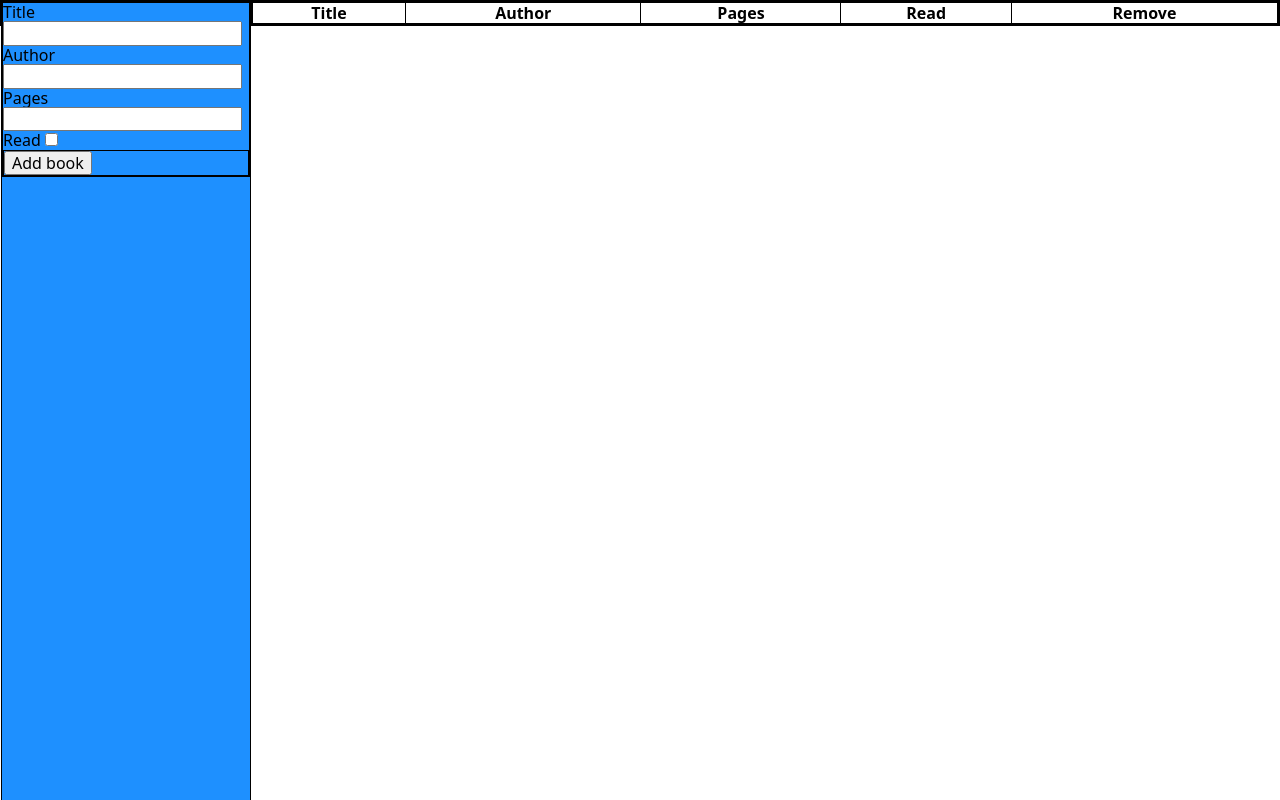
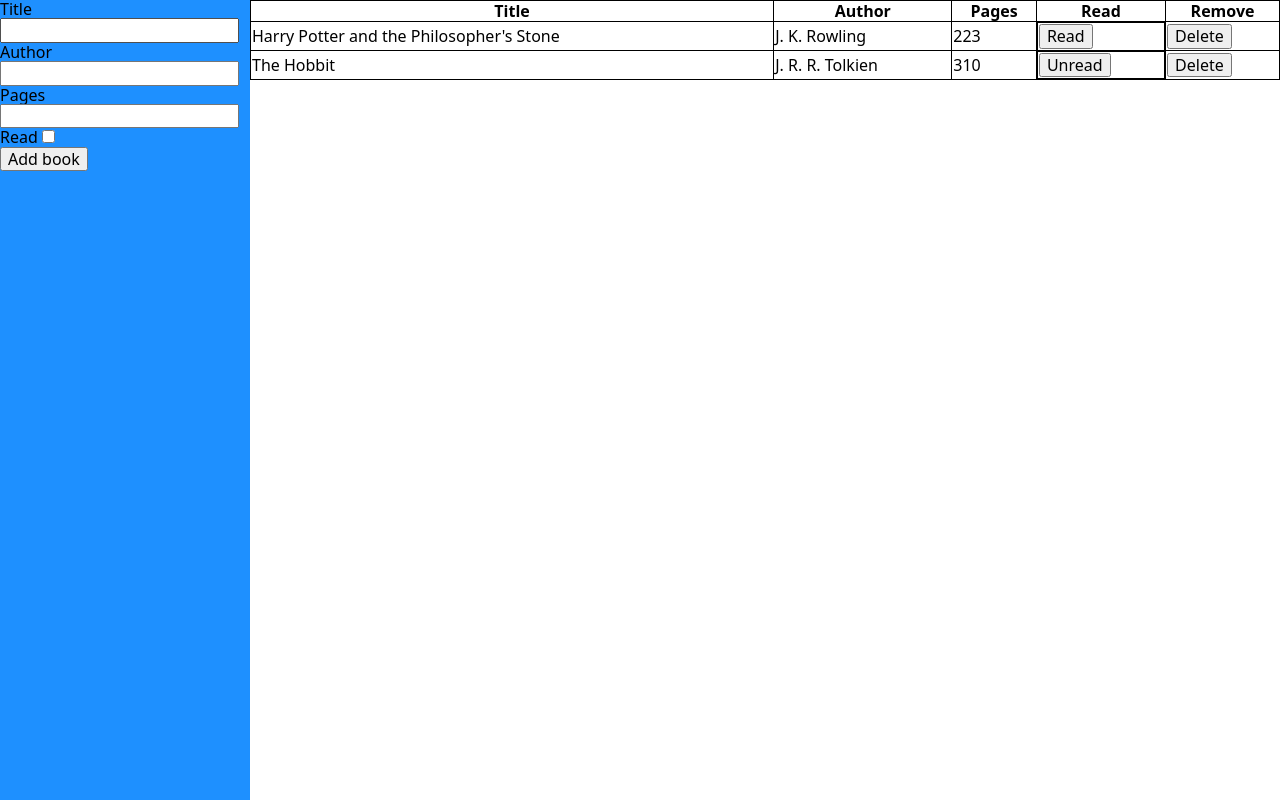
Before and after one commit to bizarf/odin-library, a plain HTML site: page index.html in a window 1280 px wide. Drawn offline with Linux system fonts and the light colour scheme.

Commit message:
Javascript coding is complete and functions work as intended. CSS is not done though,

```diff
--- a/script.js
+++ b/script.js
@@ -4,11 +4,12 @@ let bookForm = document.querySelector("#addBookForm");
 let bookTableBody = document.querySelector("#book-data");
 
 // the constructor...
-function Book(title, author, pages, read) {
+function Book(title, author, pages, read, id) {
     this.title = title
     this.author = author
     this.pages = pages
     this.read = read
+    this.id = id
 }
 
 // adds new books to the library array
@@ -22,7 +23,7 @@ bookForm.addEventListener("submit", function (e) {
     e.preventDefault()
 
     addBookToLibrary(title.value, author.value, pages.value, read.checked)
-    addTableRow(myLibrary.at(-1).title, myLibrary.at(-1).author, myLibrary.at(-1).pages, myLibrary.at(-1).read)
+    libraryDisplay()
     clearInputs()
 })
 
@@ -32,43 +33,56 @@ function clearInputs() {
 }
 
 // creates new table rows
-function addTableRow(title, author, pages, read) {
+function addTableRow(title, author, pages, read, id) {
     let deleteTd = document.createElement("button")
+    let statusBtn = document.createElement("button")
     deleteTd.textContent = "Delete"
     deleteTd.classList = "deleteBtn"
+    deleteTd.dataset.id = id
     let newRow = bookTableBody.insertRow()
     let titleCell = newRow.insertCell()
     let authorCell = newRow.insertCell(1)
     let pagesCell = newRow.insertCell(2)
     let readCell = newRow.insertCell(3)
     let deleteBtnCell = newRow.insertCell(4)
+    readCell.classList = "bookStatusCol"
+    deleteBtnCell.classList = "deleteBtnCol"
     titleCell.textContent = title
     authorCell.textContent = author
     pagesCell.textContent = pages
-    readCell.textContent = read
+    statusBtn.textContent = read
+    statusBtn.classList = "bookStatus"
+    statusBtn.dataset.statusId = id
+    readCell.appendChild(statusBtn)
     deleteBtnCell.appendChild(deleteTd)
 }
 
+// test data
 addBookToLibrary(
     "Harry Potter and the Philosopher's Stone",
     "J. K. Rowling",
     223,
-    1
+    true
 );
 
 addBookToLibrary(
     "The Hobbit",
     "J. R. R. Tolkien",
     310,
-    0
+    false
 );
 
 // Display function populates the table
 function libraryDisplay() {
+    bookTableBody.textContent = "";
+    bookId();
     for (let book of myLibrary) {
-        addTableRow(book.title, book.author, book.pages, book.read)
+        addTableRow(book.title, book.author, book.pages, book.read, book.id)
     }
-    return "Library loaded"
+    deleteBtn();
+    setReadStatusClass();
+    bookStatusToggle();
+    // return "Library loaded"
 }
 libraryDisplay()
 
@@ -79,18 +93,47 @@ function clearTableRows() {
     }
 }
 
-function checkReadStatus() {
-    let tableCell = document.querySelectorAll(".tableCell");
+// sets the labels of the book status
+function setReadStatusClass() {
+    let tableCell = document.querySelectorAll(".bookStatus");
     for (let cell of tableCell) {
         if (cell.textContent === "false") {
-            cell.className = "test"
+            // cell.className = "bookUnread"
+            cell.textContent = "Unread"
         } else if (cell.textContent === "true") {
-            cell.className = "test2"
-            cell.textContent = "POL"
+            // cell.className = "bookRead"
+            cell.textContent = "Read"
         }
     }
 }
 
-function removeFromLibrary() {
-    myLibrary.splice( ? , 1)
+// Gives each book an ID number based on their array position
+function bookId() {
+    myLibrary.forEach(() => {
+        for (let i = 0; i < myLibrary.length; i++) {
+            myLibrary[i].id = i
+        }
+    })
 }
+
+// function for the delete buttons. uses data attribute which is tied to array index
+function deleteBtn() {
+    let bookDeleteBtn = document.querySelectorAll('[data-id]')
+    bookDeleteBtn.forEach(bookDelete => {
+        bookDelete.addEventListener("click", () => {
+            myLibrary.splice(bookDelete.dataset.id, 1)
+            libraryDisplay()
+        })
+    })
+}
+
+// function to toggle the book read status
+function bookStatusToggle() {
+    let bStatusBtn = document.querySelectorAll('[data-status-id]')
+    bStatusBtn.forEach(status => {
+        status.addEventListener("click", () => {
+            myLibrary[status.dataset.statusId].read = !myLibrary[status.dataset.statusId].read
+            libraryDisplay()
+        })
+    })
+}
--- a/style.css
+++ b/style.css
@@ -1,8 +1,8 @@
 @import url(modern-normalize.css);
 
-div {
+/* div {
     border: 1px solid;
-}
+} */
 
 /* Creates the two column setup */
 #container {
@@ -13,8 +13,7 @@ div {
 .sidebar {
     background-color: dodgerblue;
     width: 250px;
-    position: fixed;
-    height: 100%;
+    height: 100vh;
 }
 
 .main-content {
@@ -29,14 +28,16 @@ td {
     border-collapse: collapse;
 }
 
-.tableCell {}
+.bookStatus {}
 
-.test {
-    background-color: brown;
+.bookRead {}
+
+.bookUnread {}
+
+.deleteBtn {}
+
+.bookStatusCol {
+    display: block;
 }
 
-.test2 {
-    background-color: blue;
-}
-
-.deleteBtn {}
+.deleteBtnCol {}
```
Also changed, not shown: index.html (+0 -1 lines).
